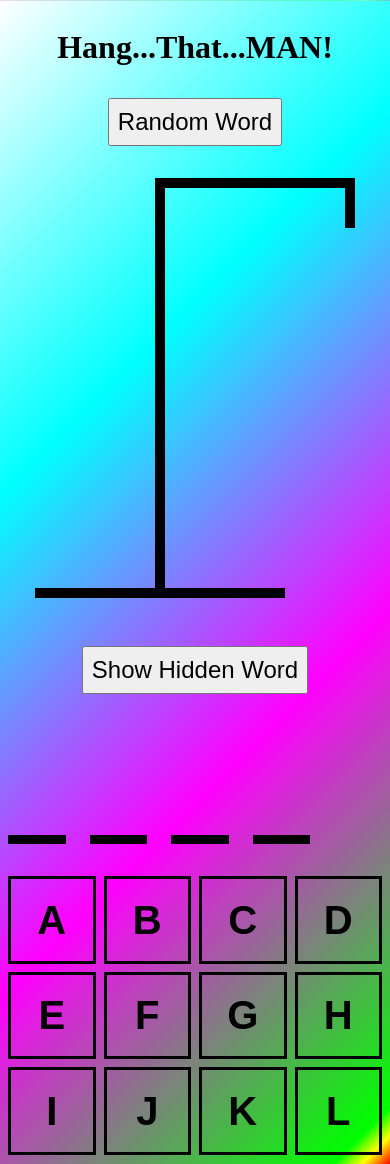
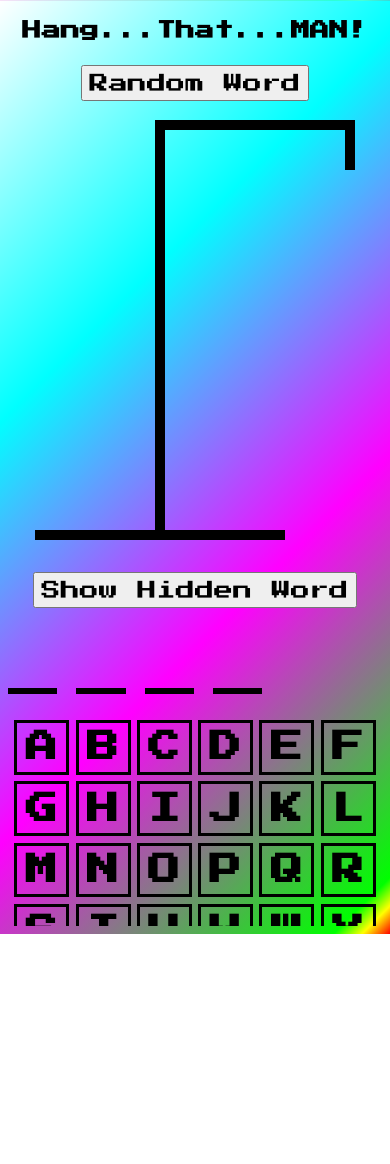
Before and after one commit to keithhetrick/hangThatMan, a React (Create React App) app: page / in a window 390 px wide. After the commit the page ends 934 px from the top, so only its background shows below. Built offline with nearby package versions, Linux system fonts and the light colour scheme.

Commit message:
responsiveness update

```diff
--- a/package.json
+++ b/package.json
@@ -22,6 +22,7 @@
     "test": "react-scripts test",
     "eject": "react-scripts eject"
   },
+  "proxy": "http://localhost:3000",
   "eslintConfig": {
     "extends": [
       "react-app",
--- a/src/App.tsx
+++ b/src/App.tsx
@@ -15,13 +15,13 @@ const mainDiv = {
   maxWidth: "800px",
   display: "flex",
   flexDirection: "column",
-  gap: "2rem",
+  gap: "1.5rem",
   margin: "0 auto",
   alignItems: "center",
 } as React.CSSProperties
 
 const finaleDiv = {
-  fontSize: "2rem",
+  fontSize: "3rem",
   textAlign: "center"
 } as React.CSSProperties
 
@@ -29,6 +29,14 @@ const resetBtn = {
   display: "block",
   margin: "0 auto",
   marginTop: "1rem",
+  padding: ".5rem",
+  fontSize: "1.5rem",
+} as React.CSSProperties
+
+const randomizerBtn = {
+  display: "block",
+  margin: "0 auto",
+  marginTop: "2rem",
   padding: ".5rem",
   fontSize: "1.5rem",
 } as React.CSSProperties
@@ -42,13 +50,14 @@ const titleDiv = {
   flexDirection: "column",
   marginBottom: "-3rem",
   gap: "1rem",
+  fontSize: "1.5rem",
   alignItems: "center",
 } as React.CSSProperties
 
 const revealDiv = {
   fontSize: "1rem",
   textAlign: "center",
-  marginBottom: "-3rem"
+  marginBottom: "-1rem"
 } as React.CSSProperties
 
 // ======================
@@ -137,6 +146,21 @@ const wordRandomizer = () => {
   //   setLanguage(e.target.value)
   // }
 
+  // reset noise
+  const resetNoise = new Audio("https://freesound.org/data/previews/269/269026_5094889-lq.mp3")
+
+  // winner noise
+  const winnerNoise = new Audio("https://freesound.org/data/previews/511/511484_6890478-lq.mp3")
+
+  // play winnerNoise when isWinner displays
+  isWinner && winnerNoise.play()
+
+  // loser noise
+  const loserNoise = new Audio("https://freesound.org/s/400581/")
+
+  // play loserNoise when isLoser displays
+  isLoser && loserNoise.play()
+
   return (
     <div style={mainDiv}>
       {/* h1 only visible when game hasn't started */}
@@ -146,25 +170,24 @@ const wordRandomizer = () => {
       <div style={finaleDiv}>
         {
           isWinner &&
-            <div>
-              <div>Winner winner!
-                <br />
-                Grab a chicken dinner
-              </div>
-              <div style={{ fontSize: "20px" }}>🐓🍽🐔 - Reset to play again
-              </div>
+          <div>
+              <div style={{ marginBottom: "10px" }}>Winner winner gets the dinner!</div>
+              <div style={{ fontSize: "15px" }}>🐓🍽🐔 - Reset to play again</div>
             </div>
         }
         {
           isLoser &&
             <div>
-              <div>Mamaaa! You killed a man</div>
-              <div style={{ fontSize: "20px" }}>LOL u suck - Reset to try again
+              <div style={{ marginBottom: "10px" }}>Mamaaa! I just killed a man</div>
+              <div style={{ fontSize: "15px" }}>LOL 🤦🏻‍♂️ u suck - Reset to try again
               </div>
             </div>
         }
       </div>
 
+    {/* add ticking audio whenever keyboard is pressed */}
+    {/* const ticking = "https://www.soundjay.com/button/sounds/button-3.mp3"
+    <audio src={ticking} autoPlay></audio> */}
 
       {/* selectLanguage Button */}
       {/* <div>
@@ -180,7 +203,7 @@ const wordRandomizer = () => {
       </div> */}
 
       {/* Word Randomizer Button */}
-      <button style={resetBtn} onClick={() => setWordToGuess(wordRandomizer)}>
+      <button style={randomizerBtn} onClick={() => setWordToGuess(wordRandomizer)}>
         Random Word
       </button>
       <HangmanDrawing numberOfGuesses={incorrectLetters.length} />
@@ -188,7 +211,12 @@ const wordRandomizer = () => {
       {/* Reset Button after game */}
       {
         isWinner || isLoser ? (
-          <button style={resetBtn} onClick={reset}>
+          <button style={resetBtn} onClick={() => {
+              reset()
+              resetNoise.play()
+              }
+            }
+          >
             Reset
           </button>
         ) : null
--- a/src/HangmanWord.tsx
+++ b/src/HangmanWord.tsx
@@ -9,7 +9,6 @@ type HangmanWordProps = {
 // ======================
 const letterDiv = {
   display: "flex",
-  // width: "100%",
   gap: ".25em",
   fontSize: "6rem",
   fontWeight: "bold",
--- a/src/Keyboard.module.css
+++ b/src/Keyboard.module.css
@@ -24,3 +24,25 @@
 .btn:focus:not(:disabled) {
   background-color: hsl(200, 100%, 75%);
 }
+
+.keyboard__div {
+  display: grid;
+  grid-template-columns: repeat(10, 1fr);
+  grid-gap: 0.5rem;
+  padding: 0.5rem;
+  overflow-x: scroll;
+  overflow-y: scroll;
+  align-items: center;
+}
+/* } */
+
+/* keyboard on mobile */
+@media (max-width: 600px) {
+  .keyboard__div {
+    /* grid-template-columns: repeat(auto-fill, minmax(45px, 1fr)); */
+    grid-template-columns: repeat(6, 1fr);
+    overflow-x: scroll;
+    overflow-y: scroll;
+    height: 200px;
+  }
+}
--- a/src/Keyboard.tsx
+++ b/src/Keyboard.tsx
@@ -36,17 +36,14 @@ type KeyboardProps = {
   addGuessedLetter: (letter: string) => void
 }
 
-// ======================
-// Styling for Keyboard divs
-// ======================
-const keyboardDiv = {
-  display: "grid",
-  gridTemplateColumns: "repeat(auto-fit, minmax(75px, 1fr))",
-  gap: ".5rem",
-  overflowY: "scroll",
-  overflowX: "scroll",
-  height: "280px",
-} as React.CSSProperties
+// create a function that plays audio at every keyboard click
+// export const useAudio = (url: string) => {
+//   const [audio] = useState(new Audio(url))
+//   const play = () => {
+//     audio.play()
+//   }
+//   return play
+// }
 
 
 export function Keyboard({
@@ -56,7 +53,7 @@ export function Keyboard({
   disabled = false,
 }: KeyboardProps) {
   return (
-    <div style={keyboardDiv}>
+    <div className={styles.keyboard__div}>
       {KEYS.map(key => {
         const isActive = activeLetters.includes(key)
         const isInactive = inactiveLetters.includes(key)
--- a/src/index.css
+++ b/src/index.css
@@ -1,4 +1,14 @@
 @import url(https://fonts.googleapis.com/css?family=Press+Start+2P);
+
+/* change text to 8-bit */
+* {
+  font-family: "Press Start 2P", cursive;
+  font-size: 80%;
+}
+
+/* * {
+  height: 90%;
+} */
 
 /* morphing background colors */
 body {
@@ -26,6 +36,11 @@ body {
     background-position: 0% 50%;
   }
 }
+/*
+#keyboard__div {
+  gridtemplatecolumns: "repeat(auto-fill, minmax(45px, 1fr))";
+  grid-template-columns: "repeat(auto-fill, minmax(45px, 1fr))";
+} */
 
 /* moving background on mobile */
 @media (max-width: 600px) {
@@ -47,8 +62,9 @@ body {
 /* letter__div on mobile */
 @media (max-width: 600px) {
   #letter__div {
+    width: 100%;
+    text-align: center;
     overflow-y: scroll;
     overflow-x: scroll;
-    width: 100%;
   }
 }
```
